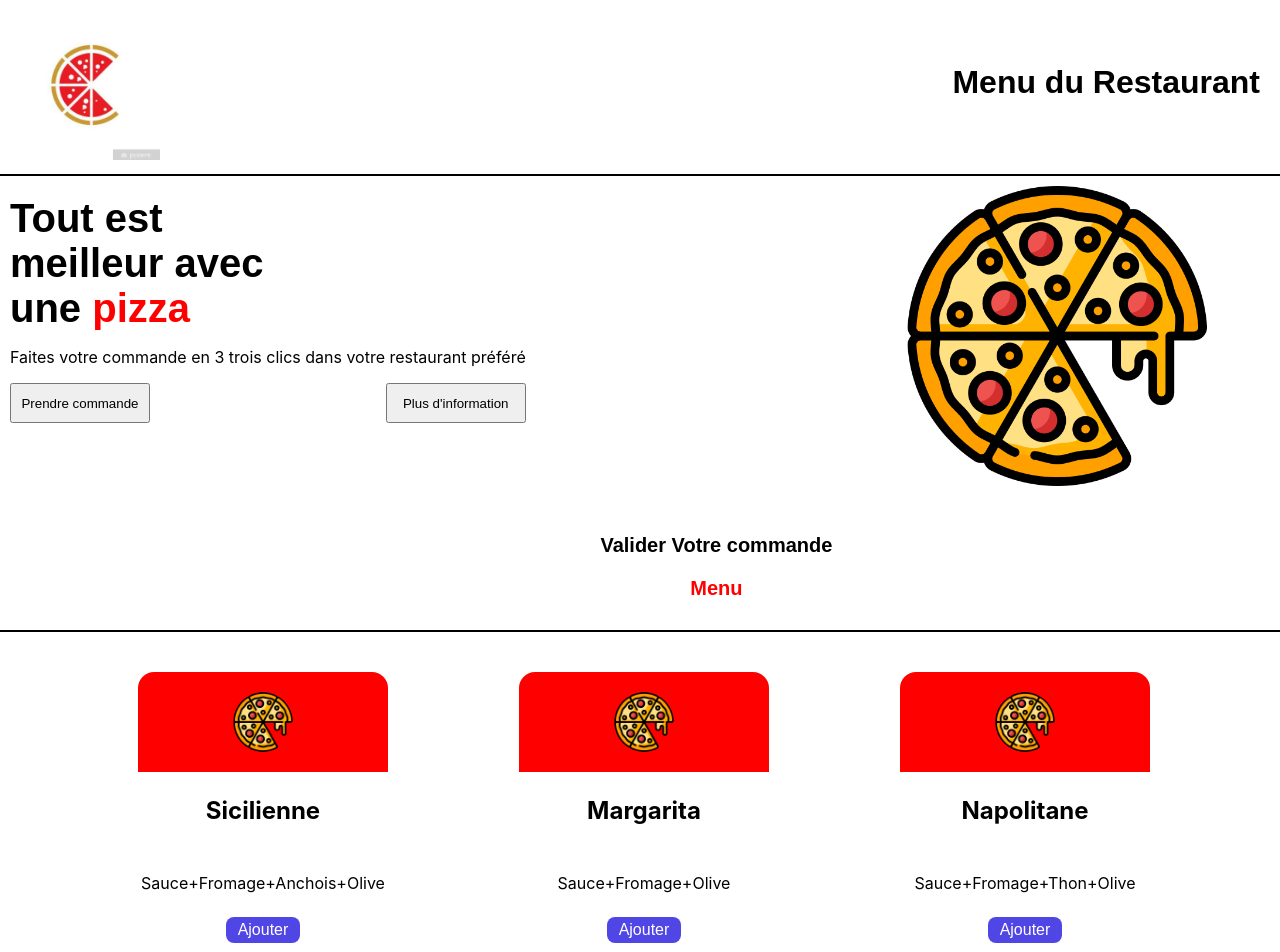
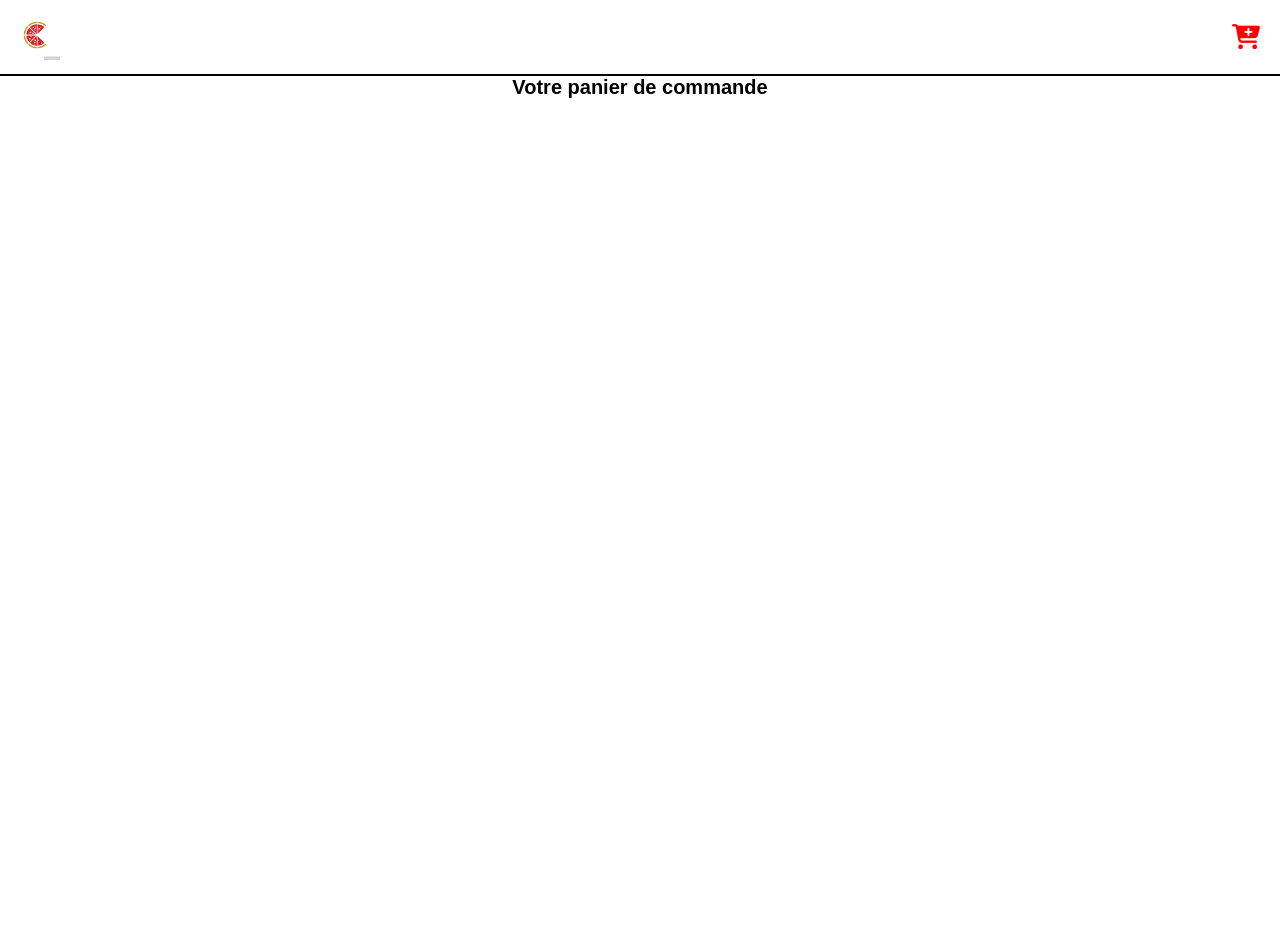
Before and after one commit to mokrani-islam/Application-de-prise-de-commande-par-QR-code, a React (Create React App) app in the folder delivroo/: page /panier in a window 1280 px wide. Shown: the top 952 px of the page. After the commit the page ends 800 px from the top, so only its background shows below. Built offline with nearby package versions, Linux system fonts and the light colour scheme.

Commit message:
Routage application

```diff
--- a/delivroo/public/index.html
+++ b/delivroo/public/index.html
@@ -10,6 +10,8 @@
       content="Web site created using create-react-app"
     />
     <link rel="apple-touch-icon" href="%PUBLIC_URL%/logo192.png" />
+    <link href="https://fonts.googleapis.com/css2?family=Poppins:wght@600&display=swap" rel="stylesheet">
+    <link rel="stylesheet" href="https://cdnjs.cloudflare.com/ajax/libs/font-awesome/6.5.0/css/all.min.css"></link>
     <!--
       manifest.json provides metadata used when your web app is installed on a
       user's mobile device or desktop. See https://developers.google.com/web/fundamentals/web-app-manifest/
--- a/delivroo/src/App.js
+++ b/delivroo/src/App.js
@@ -1,21 +1,29 @@
 import Menu from './Composent/Menu'
 import Dishes from './Composent/Dishes'
 import Cards from  './Composent/Cards.js'
+import { useState } from 'react'
+import AppRoutes from  './Route/AppRoutes.js'
+import { Routes, Route } from 'react-router-dom';
+import { BrowserRouter } from 'react-router-dom';
+
 
 function App() {
+  const [nombreProduits, setNombreProduits] = useState(0); // État pour le nombre de produits
 
-  return (
-    <>
+  // Fonction pour mettre à jour le nombre de produits
+  const updateNumberOfProducts = (newValue) => {
+    setNombreProduits(newValue);
+  };
 
 
-    <Menu key={"1"}/>
-    <Dishes key={"2"}/>
-    <Cards key={"3"}/>
+      return (
+        <BrowserRouter>
+          <AppRoutes />
+        </BrowserRouter>
+      );
+
+}
 
 
-    </>
-
-  )
-}
 
 export default App;
--- a/delivroo/src/Composent/Cards.js
+++ b/delivroo/src/Composent/Cards.js
@@ -1,9 +1,31 @@
+// Dans le composant Cards.js
+import React, { useState } from "react";
 import "../Styles/Cards.css"
 import Pizza from "../assets/Pizza.png"
 import "slick-carousel/slick/slick.css";
 import "slick-carousel/slick/slick-theme.css";
 import Slider from "react-slick";
-function Cards(){
+import data from "../Data/data.js"
+
+function Cards({ updateNumberOfProducts }) {
+  const [panier, setPanier] = useState([]);
+  const [nombreProduits, setNombreProduits] = useState(0);
+
+  const ajouterAuPanier = (nom, photo) => {
+    const produitExistant = panier.find((item) => item.nom === nom);
+
+    if (produitExistant) {
+      const nouveauPanier = panier.map((item) =>
+        item.nom === nom ? { ...item, nombreAjouts: item.nombreAjouts + 1 } : item
+      );
+      setPanier(nouveauPanier);
+    } else {
+      setPanier([...panier, { nom, photo, nombreAjouts: 1 }]);
+      setNombreProduits(nombreProduits + 1);
+      updateNumberOfProducts(nombreProduits + 1); // Mettre à jour le nombre de produits dans le Menu
+    }
+  };
+
   var settings = {
     dots: true,
     infinite: true,
@@ -11,7 +33,8 @@ function Cards(){
     slidesToShow: 3,
     slidesToScroll: 1,
   };
-return(
+
+  return (
     <div className="custom-container">
       <div className="custom-margin-top">
         <Slider {...settings}>
@@ -23,79 +46,29 @@ return(
               <div className="content">
                 <p className="title">{d.name}</p>
                 <p>{d.review}</p>
-            <button className="custom-button">Ajouter</button>
+                <button className="custom-button" onClick={() => ajouterAuPanier(d.name, {Pizza})}>Ajouter</button>
               </div>
             </div>
           ))}
         </Slider>
       </div>
-</div>);
-
-
-
-
-
-
-
-
-}
-
-const data =[
-{
-name : 'Sicilienne',
-img :'../assets/Logo1.jpg',
-review:'Sauce+Fromage+Anchois+Olive'
-
-},
-{
-    name : 'Margarita',
-    img :'../assets/Logo.jpg',
-    review:'Sauce+Fromage+Olive'
-
-},
-{
-    name : 'Napolitane',
-    img :'../assets/Pizza.png',
-    review:'Sauce+Fromage+Thon+Olive'
-
-},
-{
-  name : 'Napolitane',
-  img :'../assets/Pizza.png',
-  review:'Sauce+Fromage+Thon+Olive'
-
-},
-{
-  name : 'Napolitane',
-  img :'../assets/Pizza.png',
-  review:'Sauce+Fromage+Thon+Olive'
-
-},{
-  name : 'Napolitane',
-  img :'../assets/Pizza.png',
-  review:'Sauce+Fromage+Thon+Olive'
-
-},{
-  name : 'Napolitane',
-  img :'../assets/Pizza.png',
-  review:'Sauce+Fromage+Thon+Olive'
-
+      {/* Affichage des éléments ajoutés au panier */}
+      <div className="panier">
+        <h2>Produits ajoutés au panier :</h2>
+        <ul>
+          {panier.map((item, index) => (
+            <li key={index}>
+              <img src={item.photo} alt={item.nom} />
+              <span>{item.nom}</span>
+              <span>Nombre d'ajouts : {item.nombreAjouts}</span>
+            </li>
+          ))}
+        </ul>
+      </div>
+    </div>
+  );
 }
 
 
 
-
-
-
-
-
-
-
-
-
-
-
-]
-
-
 export default Cards;
--- /dev/null
+++ b/delivroo/src/Composent/MainPage.js
@@ -0,0 +1,24 @@
+import React from 'react'
+import Dishes from './Dishes'
+import Cards from  './Cards.js'
+import Menu from  './Menu.js'
+import { useState } from 'react'
+import { Routes, Route } from 'react-router-dom';
+
+
+export default function MainPage() {
+const [nombreProduits, setNombreProduits] = useState(0); // État pour le nombre de produits
+
+    // Fonction pour mettre à jour le nombre de produits
+const updateNumberOfProducts = (newValue) => {
+setNombreProduits(newValue);
+
+    };
+  return (
+    <>
+    <Menu nombreProduits={nombreProduits} />
+    <Dishes />
+    <Cards updateNumberOfProducts={updateNumberOfProducts} />
+  </>
+  )
+}
--- a/delivroo/src/Composent/Menu.js
+++ b/delivroo/src/Composent/Menu.js
@@ -1,18 +1,24 @@
-import  "../Styles/Menu.css"
-import Logo from "../assets/Logo.jpg"
-function Menu() {
+import React from "react";
+import { Link } from "react-router-dom";
+import "../Styles/Menu.css"
+import Logo from "../assets/Logo.jpg";
+
+function Menu({ nombreProduits }) {
     return (
         <div className="menu">
             <div className="logo">
-          <img src={Logo} alt="Logo" style={{ width: '150px', height: '150px' }} />
+                <Link to="/">
+                <img src={Logo} alt="Logo" style={{ width: '50px', height: '50px' }} />
+                </Link>
             </div>
             <div className="texte">
-          <h1 >Menu du Restaurant</h1>
-
+                {/*<h1 >Menu du Restaurant</h1>*/}
+                <Link to="/panier"> {/* Redirige vers le composant associé à l'URL /panier */}
+                    <i className="fa-solid fa-cart-plus" style={{ color: "red", paddingRight: "10px", fontSize: "25px" }}>{nombreProduits}</i>
+                </Link>
             </div>
         </div>
     );
 }
 
-
 export default Menu;
--- a/delivroo/src/Composent/Panier.js
+++ b/delivroo/src/Composent/Panier.js
@@ -1,18 +1,21 @@
-function Panier(){
+import React, { useState } from 'react';
+import Menu from  './Menu.js';
+import  '../Styles/Panier.css';
+
+function Panier() {
+  return(
+    <>
+    <Menu />
+
+    <div className='PanierParagraph' style={{textAlign:"center"} }>Votre panier de commande</div>
+    <div className='Panier'>
+
+    </div>
+
+    </>
 
 
-
-return (
-
-<p></p>
-
-
-
-
-
-
-);
-
+  );
 }
 
 export default Panier;
--- /dev/null
+++ b/delivroo/src/Data/data.js
@@ -0,0 +1,44 @@
+const data =[
+    {
+    name : 'Sicilienne',
+    img :'../assets/Logo1.jpg',
+    review:'Sauce+Fromage+Anchois+Olive'
+
+    },
+    {
+        name : 'Margarita',
+        img :'../assets/Logo.jpg',
+        review:'Sauce+Fromage+Olive'
+
+    },
+    {
+        name : 'Phocéenne',
+        img :'../assets/Pizza.png',
+        review:'Sauce+Fromage+Thon+Olive'
+
+    },
+    {
+      name : 'Algerienne',
+      img :'../assets/Pizza.png',
+      review:'Sauce+Fromage+Thon+Olive'
+
+    },
+    {
+      name : 'Italienne',
+      img :'../assets/Pizza.png',
+      review:'Sauce+Fromage+Thon+Olive'
+
+    },{
+      name : 'Marocaine',
+      img :'../assets/Pizza.png',
+      review:'Sauce+Fromage+Thon+Olive'
+
+    },{
+      name : 'Tunisienne',
+      img :'../assets/Pizza.png',
+      review:'Sauce+Fromage+Thon+Olive'
+
+    }
+]
+
+export default data;
--- /dev/null
+++ b/delivroo/src/Route/AppRoutes.js
@@ -0,0 +1,15 @@
+import React from 'react';
+import { Routes, Route } from 'react-router-dom';
+import Panier from '../Composent/Panier.js';
+import MainPage from '../Composent/MainPage.js';
+
+function AppRoutes() {
+  return (
+    <Routes>
+      <Route path="/" element={<MainPage />} />
+      <Route path="/panier" element={<Panier />} />
+    </Routes>
+  );
+}
+
+export default AppRoutes;
--- /dev/null
+++ b/delivroo/src/Styles/Panier.css
@@ -0,0 +1,6 @@
+.PanierParagraph {
+
+    font-family: sans-serif;
+    font-size: 20px;
+    font-weight: bold;
+}
--- a/package.json
+++ b/package.json
@@ -1,6 +1,7 @@
 {
   "dependencies": {
     "@fortawesome/fontawesome-free": "^6.5.2",
+    "react-router-dom": "^6.23.0",
     "react-slick": "^0.30.2",
     "slick-carousel": "^1.8.1"
   }
```
Also changed, not shown: delivroo/src/Composent/SimpleSlider.js (+35 -33 lines), 1 other file (tests, documents, lock files or other folders). Lines whose indentation alone changed are shown as unchanged.
